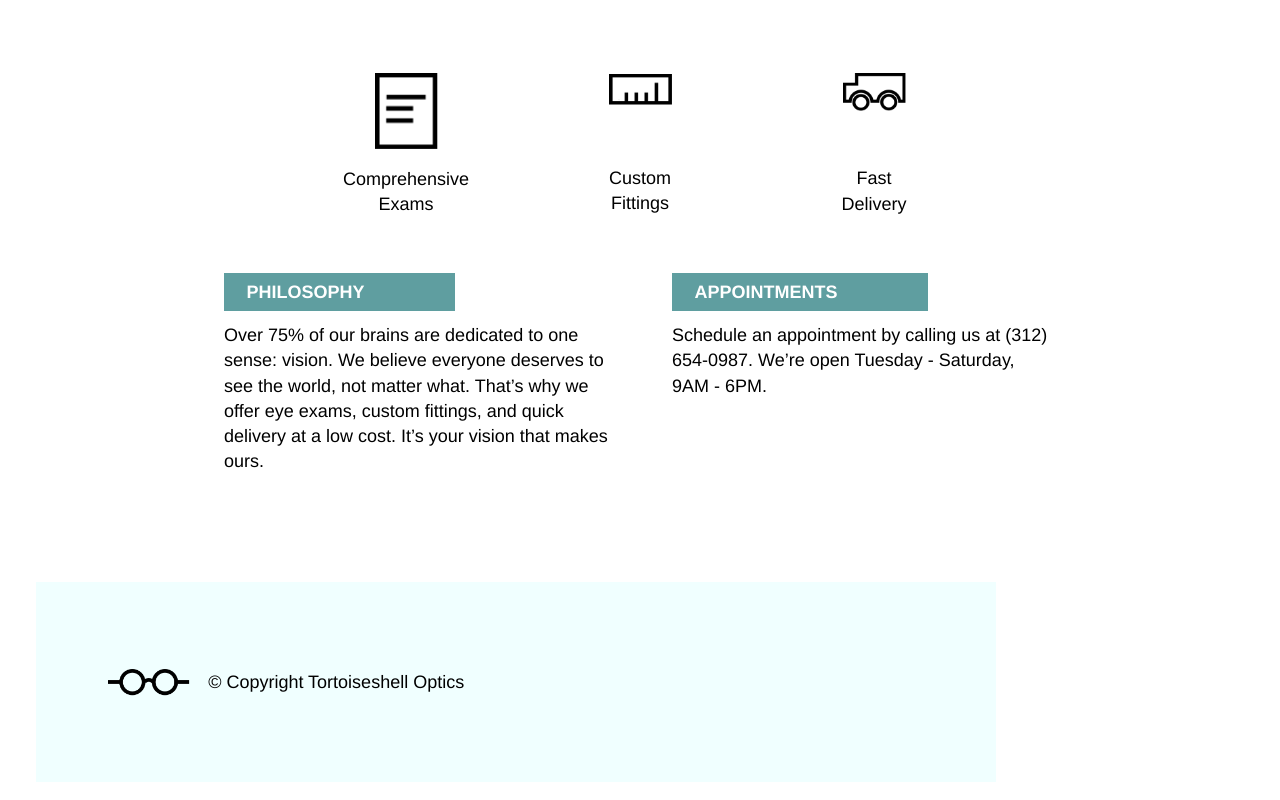
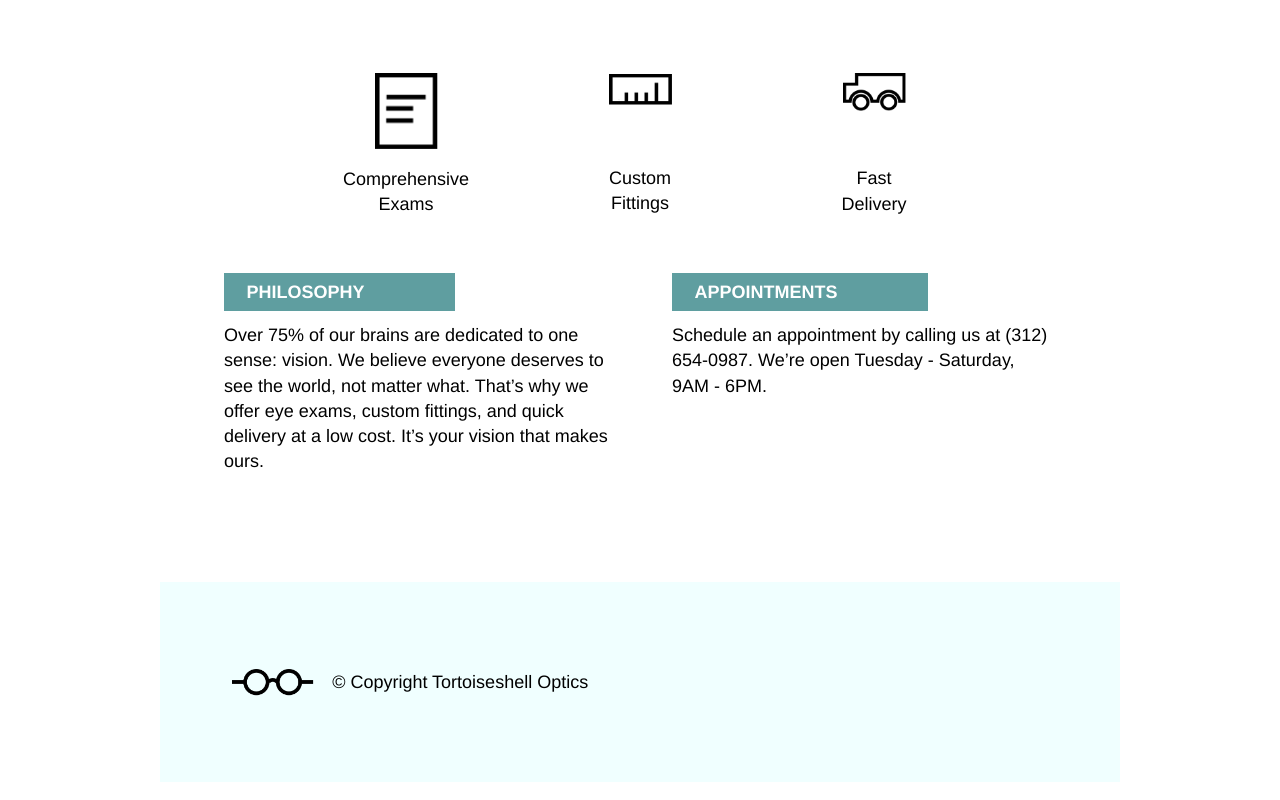
Before and after one commit to A-D1/tortoiseshell-optics, a plain HTML site: page index.html in a window 1280 px wide. Shown: the part 586-1386 px from the top of the page. Drawn offline with Linux system fonts and the light colour scheme.

Commit message:
Add new footer

```diff
--- a/index.html
+++ b/index.html
@@ -61,9 +61,11 @@
       </div>
     </div>
 <!-- Footer -->
-    <footer>
-      <img src="./resources/images/logo-black.png" alt="Logo"/>
-      <p>&copy; Copyright Tortoiseshell Optics</p>
-    </footer>
+     <div class="footer">
+      <footer>
+        <img src="./resources/images/logo-black.png" alt="Logo"/>
+        <p>&copy; Copyright Tortoiseshell Optics</p>
+      </footer>
+    </div>
   </body>
 </html>
--- a/resources/css/style.css
+++ b/resources/css/style.css
@@ -132,8 +132,11 @@ body {
   padding-top: 1rem;
 }
 /* Footer */
+.footer {
+  display: flex;
+  justify-content: center;
+}
 footer {
-  display: inline-flex;
   background-color: azure;
   width: 960px;
   height: 200px;
```
